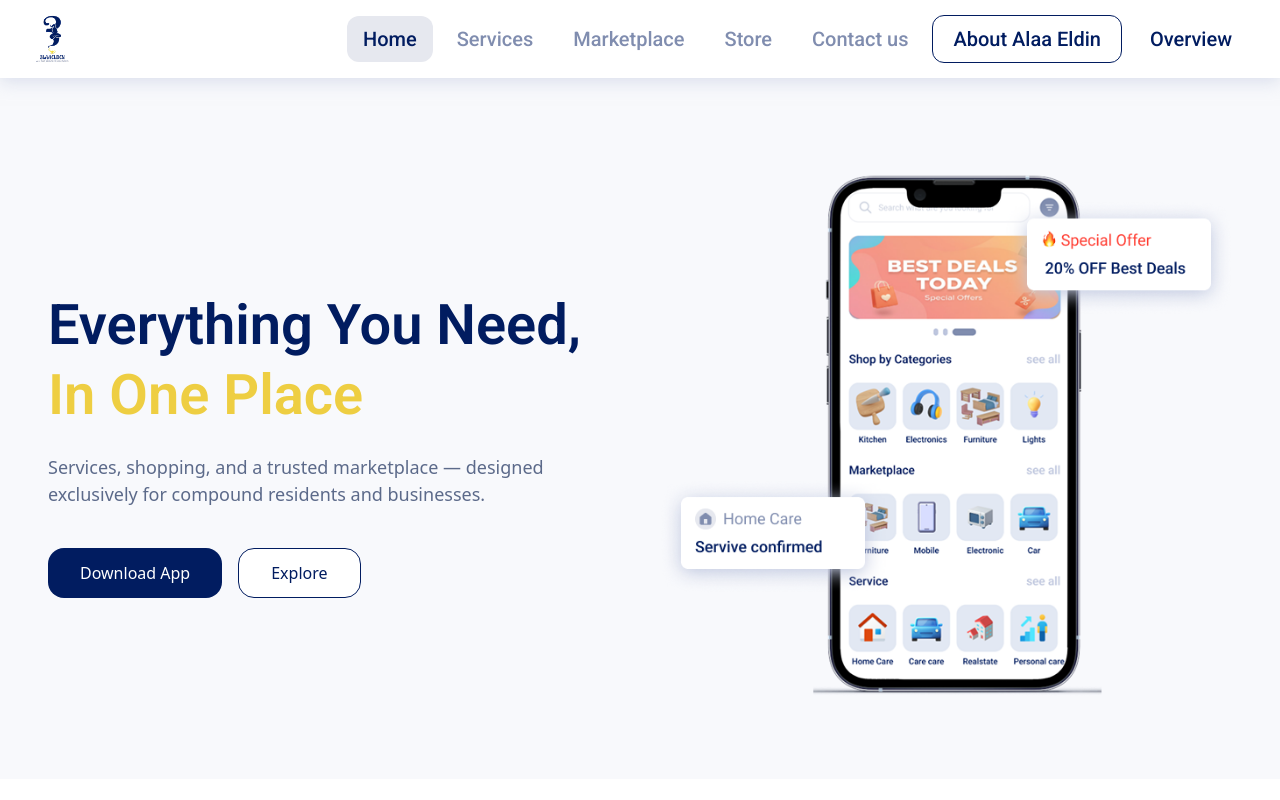
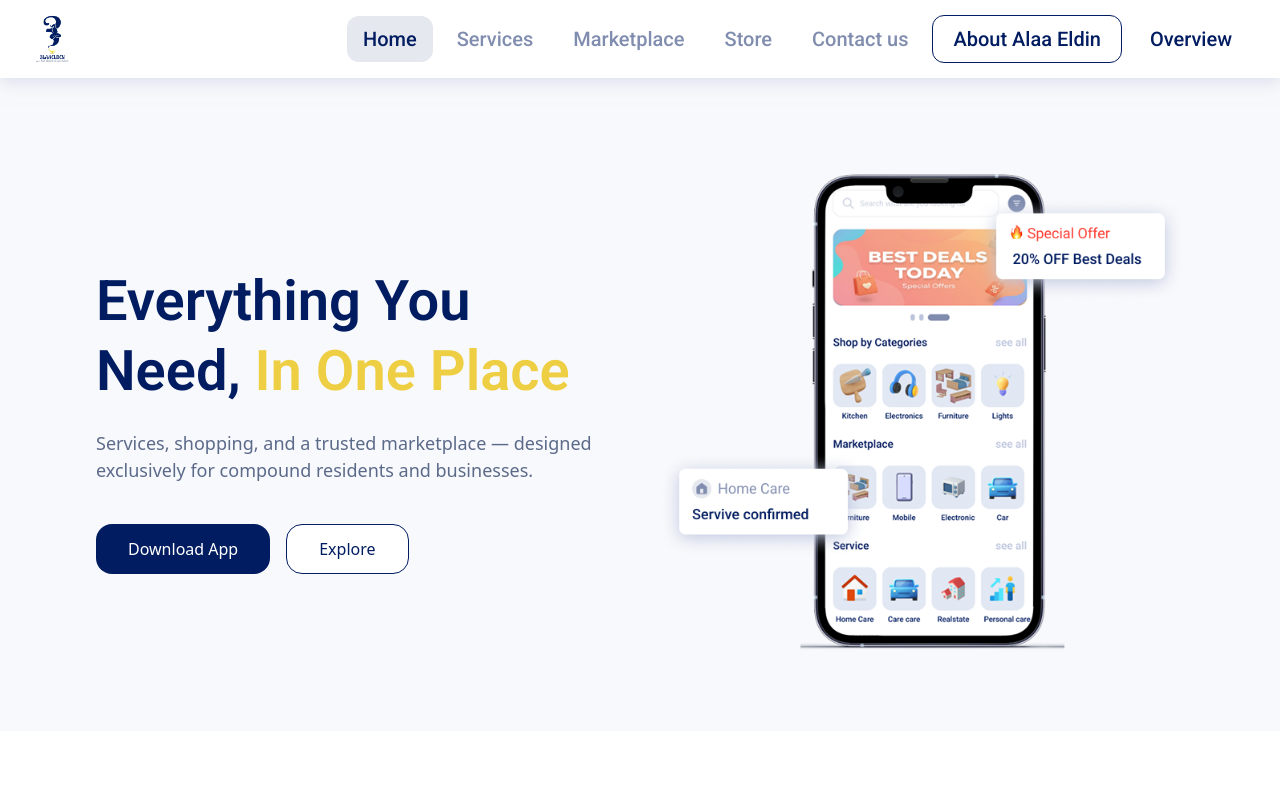
Before and after one commit to yassersalem74/ALAA-ELDIEN, a React (Vite) app: page / in a window 1280 px wide. Shown: the top 800 px of the page. Built offline with nearby package versions, Linux system fonts and the light colour scheme.

Commit message:
Fix/ handle hero section in home page

```diff
--- a/src/components/Home-Page/HeroSection.jsx
+++ b/src/components/Home-Page/HeroSection.jsx
@@ -6,7 +6,7 @@ export default function HeroSection() {
       className="w-full bg-[#F8F9FC] pt-12 md:pt-20 pb-12"
       aria-label="Hero Section"
     >
-      <div className="max-w-[1400px] mx-auto px-6 lg:px-12">
+      <div className=" mx-auto px-6 lg:px-24">
 
         {/* ===== Layout Wrapper ===== */}
         <div className="flex flex-col md:grid md:grid-cols-2 gap-10 items-center">
```
